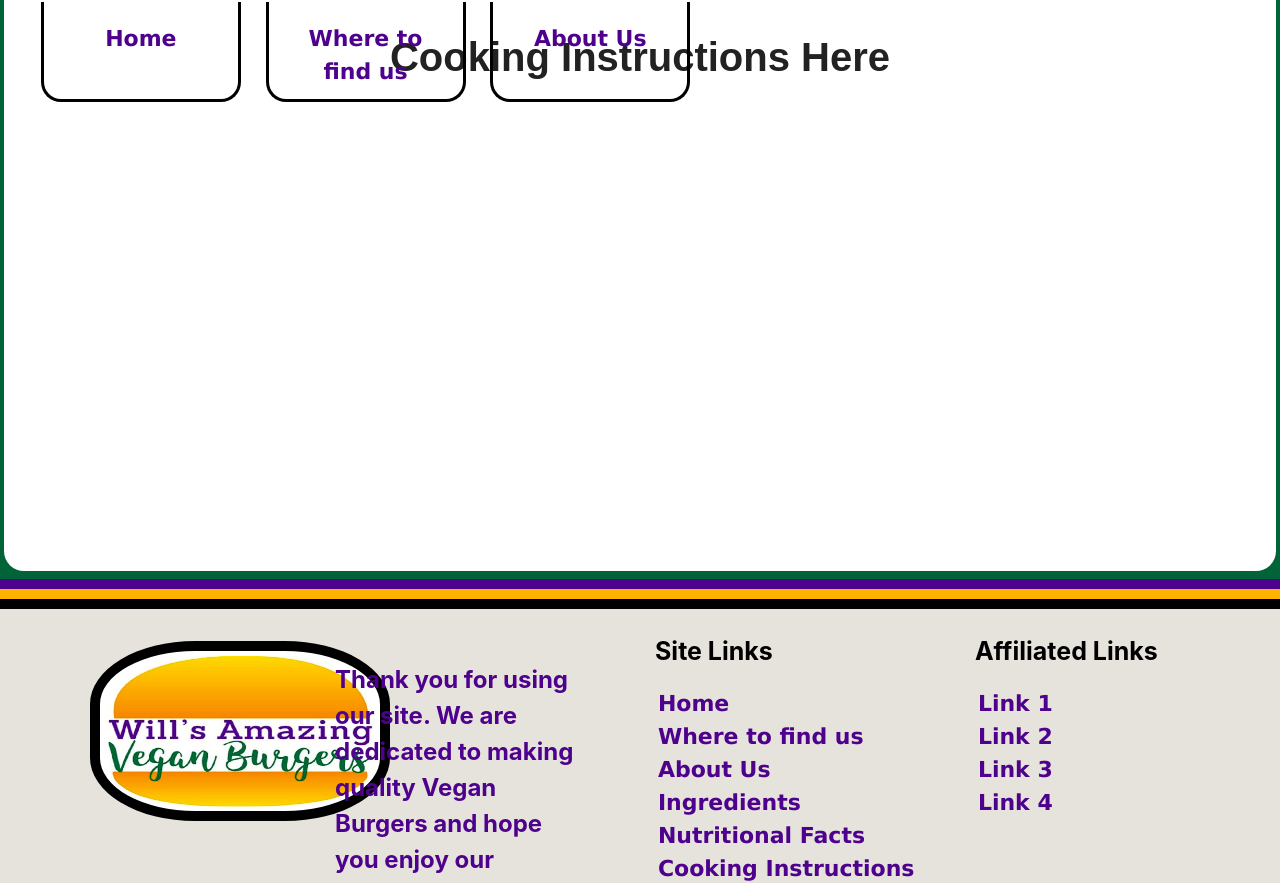
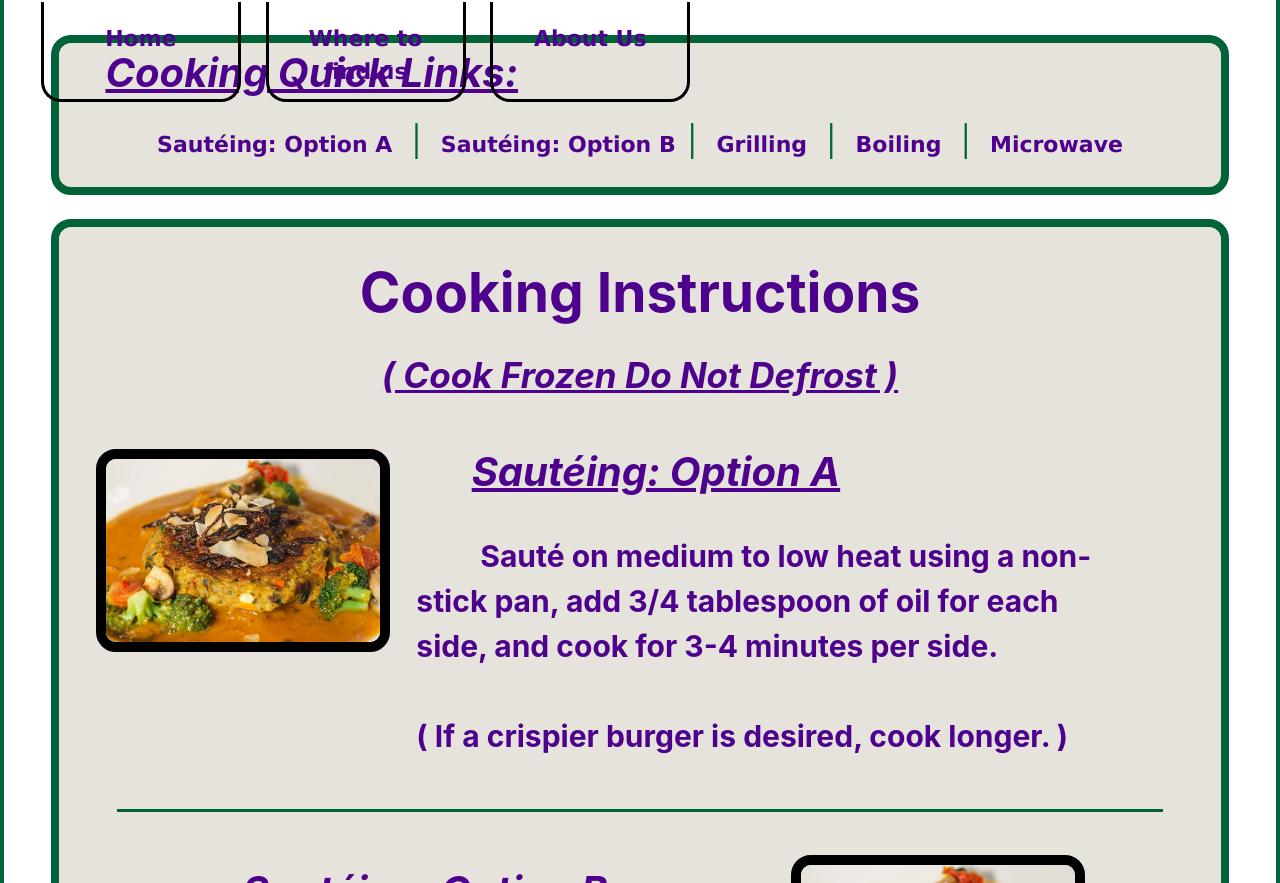
Before and after one commit to gknafey/wavb, a React (Create React App) app in the folder client/: page /CookingInstructions in a window 1280 px wide. Shown: the part 217-1100 px from the top of the page. Built offline with nearby package versions, Linux system fonts and the light colour scheme; a web font is replaced by a local one.

Commit message:
entered all the content for the cooking instructions page, future edits will be needed to change the images, and possibly add more recipes, added a quick links section at the top to scroll-to the desired method of cooking

```diff
--- /dev/null
+++ b/client/src/components/HowToCook/index.js
@@ -0,0 +1,187 @@
+import React from "react";
+import { Col, Row, Container } from "../Grid";
+import Burger from "../../images/BurgerNice.JPG";
+import { HashLink as Link } from "react-router-hash-link";
+import "./style.css";
+
+function HowToCook() {
+    return (
+        <div>
+            <div className="howToCookQuick">
+                <Container fluid>
+                    <div className="window">
+                        <p className="howToCookTitleQuick"> Cooking Quick Links: </p>
+                        <span>
+                            <Link to="/CookingInstructions#sautéingOptionA" className="nav-item left quickLinks"> Sautéing: Option A </Link>
+                            <span className="quickDivider">|</span>
+                            <Link to="/CookingInstructions#sautéingOptionB" className="nav-item left quickLinks"> Sautéing: Option B</Link>
+                            <span className="quickDivider">|</span>
+                            <Link to="/CookingInstructions#grilling" className="nav-item left quickLinks"> Grilling </Link>
+                            <span className="quickDivider">|</span>
+                            <Link to="/CookingInstructions#boiling" className="nav-item left quickLinks"> Boiling </Link>
+                            <span className="quickDivider">|</span>
+                            <Link to="/CookingInstructions#microwaving" className="nav-item left quickLinks"> Microwave </Link>
+                        </span>
+                        <div className="divider0-2"></div>
+                    </div>
+
+                </Container>
+            </div>
+            <Container fluid>
+                <div className="window">
+                    <p id="sectionOne" className="aboutUsTitle">Cooking Instructions</p>
+                    <p id="sautéingOptionA" className="cookingInstructionsWarning">( Cook Frozen Do Not Defrost )</p>
+                    <br></br>
+                    <Row >
+                        <Col size="md-4">
+
+                            <img className="AboutUsFoto" alt="Burger Img Here" src={Burger}></img>
+
+                        </Col>
+                        <Col size="md-7">
+                            <p className="aboutUsTitle2">Sautéing: Option A</p>
+                            <p className="aboutUsInfo">
+                                <pre></pre>
+                                &nbsp;&nbsp;&nbsp;&nbsp;&nbsp;&nbsp;&nbsp;&nbsp;
+                                Sauté on medium to low heat using a non-stick pan, add 3/4 tablespoon
+                                 of oil for each side, and cook for 3-4 minutes per side.
+                                <br></br>
+                                <br></br>
+                                ( If a crispier burger is desired, cook longer. )
+
+
+
+                        </p>
+                        </Col>
+                    </Row>
+                    <div className="divider0-1">
+
+                    </div>
+                    <div id="sautéingOptionB" className="divider0">
+
+                    </div>
+                    <Row >
+                        <Col size="md-7">
+                            <p className="howToCookTitle">Sautéing: Option B</p>
+                            <p className="howToCookInfo">
+                                <pre></pre>
+                                &nbsp;&nbsp;&nbsp;&nbsp;&nbsp;&nbsp;&nbsp;&nbsp;
+                                Sauté on medium to low heat using a non-stick pan, add 3/4 tablespoon
+                                of oil for each side, cook for 3 minutes, then turn over, place in a
+                                preheated oven at 350 degrees for 3-5 minutes.
+                                <br></br>
+                                <br></br>
+                                ( If a crispier burger is desired, cook longer. )
+
+                        </p>
+                        </Col>
+
+                        <Col size="md-4">
+
+                            <img className="howToCookFoto" alt="Burger Img Here" src={Burger}></img>
+
+                        </Col>
+                    </Row>
+
+                    <div className="divider0-1">
+
+                    </div>
+                    <div id="grilling" className="divider0">
+
+                    </div>
+
+                    <Row >
+                        <Col size="md-4">
+
+                            <img className="AboutUsFoto" alt="Burger Img Here" src={Burger}></img>
+
+                        </Col>
+                        <Col size="md-7">
+                            <p className="aboutUsTitle2">Grilling:</p>
+                            <p className="aboutUsInfo">
+                                <pre></pre>
+                                &nbsp;&nbsp;&nbsp;&nbsp;&nbsp;&nbsp;&nbsp;&nbsp;
+                                Apply a tablespoon of oil on both sides, place the burger off center
+                                on the grill.  Sear on one side for 3-4 minutes.  Then turn over the
+                                burger and place it on the cooler part of the grill for 3-5 minutes.
+                        </p>
+                        </Col>
+                    </Row>
+
+                    <div className="divider0-1">
+
+                    </div>
+                    <div id="boiling" className="divider0">
+
+                    </div>
+
+                    <Row >
+                        <Col size="md-7">
+                            <p className="howToCookTitle">Boiling:</p>
+                            <p className="howToCookInfo">
+                                <pre></pre>
+                                &nbsp;&nbsp;&nbsp;&nbsp;&nbsp;&nbsp;&nbsp;&nbsp;
+                                Place the unopened BPA-Free bag in boiling water and cover for 10 minutes.
+                                <br></br>
+                                <br></br>
+
+                                ( Remove Carefully )
+
+                        </p>
+                        </Col>
+
+                        <Col size="md-4">
+
+                            <img className="howToCookFoto" alt="Burger Img Here" src={Burger}></img>
+
+                        </Col>
+                    </Row>
+
+                    <div className="divider0-1">
+
+                    </div>
+                    <div id="microwaving" className="divider0">
+
+                    </div>
+
+                    <Row >
+                        <Col size="md-4">
+
+                            <img className="AboutUsFoto" alt="Burger Img Here" src={Burger}></img>
+
+                        </Col>
+                        <Col size="md-7">
+                            <p className="aboutUsTitle2">Microwave:</p>
+                            <p className="aboutUsInfo">
+                                <pre></pre>
+                                &nbsp;&nbsp;&nbsp;&nbsp;&nbsp;&nbsp;&nbsp;&nbsp;
+                                Microwave for 2 minutes in its BPA-free Bag. &nbsp; ( Remove Carefully )
+                                <br></br>
+                                <br></br>
+                                **Microwaving: As chef, I didn't want to promote this style of cooking,
+                                 as a matter of fact I didn't want to consider it.  But it's funny how
+                                 life throws you a curveball.  After being in business approximately
+                                 three years,  I finally started listening to my microwave enthusiasts.
+                                 Some of their reasons were, they just needed a quick way to heat their
+                                 burgers while at work and some simply don't like to cook.  So finally
+                                 I gave it a try.  To my surprise microwaving, like boiling, produces a
+                                 tamale-like texture in two minutes.  The biggest surprise came long after
+                                 the burger completely cooled off.  It was still tender, enough that I
+                                 could cut through it with little effort.  Unlike process dough and batter
+                                 products which turn hard as a rock soon after being microwaved.  This
+                                 should tell you something about natural ingredients like the ones in
+                                 my burgers.  So thank you to all my microwaving folks, you taught me
+                                 something amazing.**
+                        </p>
+                        </Col>
+                    </Row>
+
+
+                </div>
+
+            </Container>
+        </div>
+    )
+}
+
+export default HowToCook;
--- /dev/null
+++ b/client/src/components/HowToCook/style.css
@@ -0,0 +1,83 @@
+.cookingInstructionsWarning {
+
+        color: #4e018d;
+        font-size: 35px;
+        font-style: italic;
+        font-weight: bolder;
+        text-decoration: underline;
+
+}
+
+.howToCookFoto {
+    width: 80%;
+    margin: 2%;
+    border: solid 10px black;
+    border-radius: 20px;
+}
+
+.howToCookTitle {
+    color: #4e018d;
+    font-size: 40px;
+    font-style: italic;
+    font-weight: bolder;
+    margin-left: 10%;
+    text-decoration: underline;
+    margin-top: 2%;
+}
+
+.howToCookTitleQuick {
+    color: #4e018d;
+    font-size: 40px;
+    font-style: italic;
+    font-weight: bolder;
+    text-decoration: underline;
+    text-align: left;
+    margin-left: 4%;
+}
+
+.quickLinks {
+    color: #4e018d;
+    font-size: 22px;
+    font-family: Verdana, Geneva, Tahoma, sans-serif;
+    margin-right: 1%;
+    margin-top: .5%;
+    max-height: 100px;
+    font-weight: bold;
+    text-decoration: none;
+}
+
+.quickLinks:hover {
+    color: #f58a00;
+}
+
+.quickDivider {
+    color: #006438;
+    font-size: 30px;
+}
+
+.howToCookQuick {
+    margin-bottom: 2%;
+}
+
+.howToCookInfo {
+    color: #4e018d;
+    text-align: left;
+    font-size: 30px;
+    font-weight: bold;
+    margin-left: 70px;
+}
+
+.divider0 {
+    border-top: solid 3px #006438;
+    width: 90%;
+    margin: 0 auto;
+    padding-top: 3%;
+}
+
+.divider0-1 {
+    padding-bottom: 3%;
+}
+
+.divider0-2 {
+    padding-bottom: 2%;
+}
--- a/client/src/pages/Cooking.js
+++ b/client/src/pages/Cooking.js
@@ -1,5 +1,6 @@
 import React, { Component } from "react";
 import Jumbotron from "../components/Jumbotron";
+import HowToCook from "../components/HowToCook";
 
 class Cooking extends Component {
     state = {
@@ -12,7 +13,7 @@ class Cooking extends Component {
 
                 <Jumbotron>
 
-                    <h1>Cooking Instructions Here</h1>
+                    <HowToCook />
 
                 </Jumbotron>
 
```
